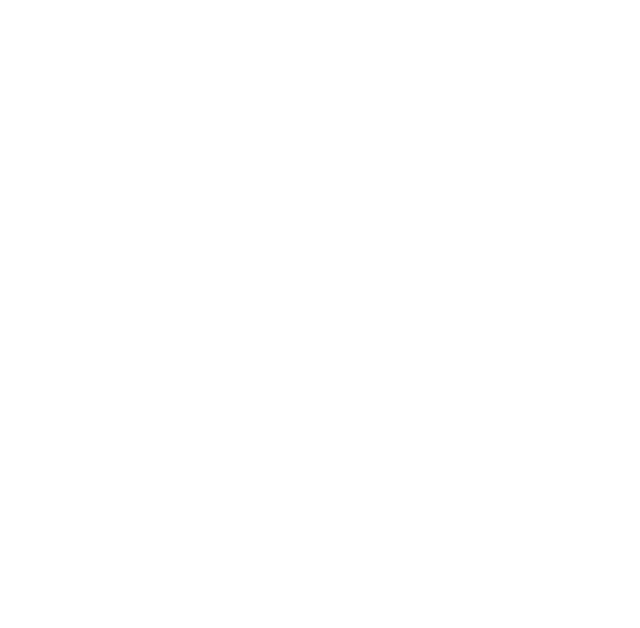
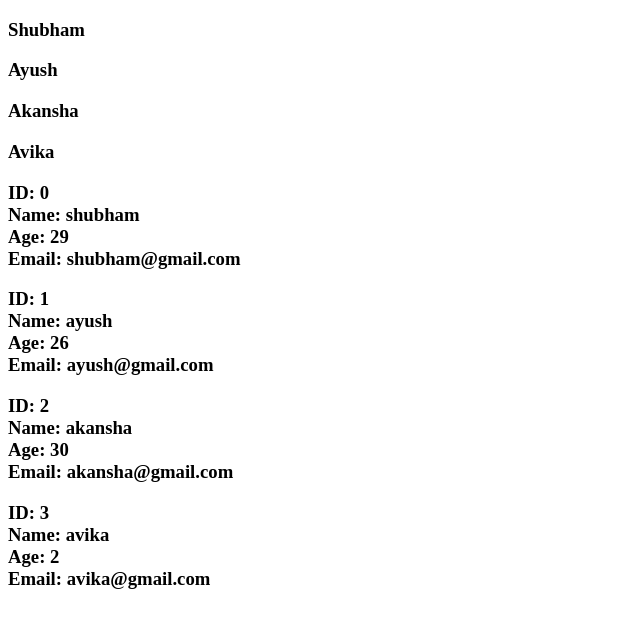
Before and after one commit to ShubhamDev021/Angular_Course, an Angular app: page / in a window 1280 px wide. Shown: the top 628 px of the page, without its empty margins (0-640 px from the left). Built offline with nearby package versions, Linux system fonts and the light colour scheme.

Commit message:
For loop in angular

```diff
--- a/src/app/app.component.html
+++ b/src/app/app.component.html
@@ -150,3 +150,11 @@ Style Option - component.ts style
     }
   }
 </div> -->
+
+@for(user of users; track user) {
+  <h3>{{user}}</h3>
+}
+
+@for(student of students; track student.name; let id=$index) {
+  <h3>ID: {{id}}    <br>Name: {{student.name}}    <br>Age: {{student.age}}    <br>Email: {{student.email}}</h3>
+}
--- a/src/app/app.component.ts
+++ b/src/app/app.component.ts
@@ -180,4 +180,19 @@ export class AppComponent {
   //--------------------------------------
   // Control flow - else if ladder - code ends
   //--------------------------------------
+
+  //--------------------------------------
+  // for loop code starts
+  //--------------------------------------
+  users = ["Shubham", "Ayush", "Akansha","Avika"]
+
+  students = [
+    {name: "shubham", age: 29, email: "shubham@gmail.com"},
+    {name: "ayush", age: 26, email: "ayush@gmail.com"},
+    {name: "akansha", age: 30, email: "akansha@gmail.com"},
+    {name: "avika", age: 2, email: "avika@gmail.com"}
+  ]
+  //--------------------------------------
+  // for loop code starts
+  //--------------------------------------
 }
```
